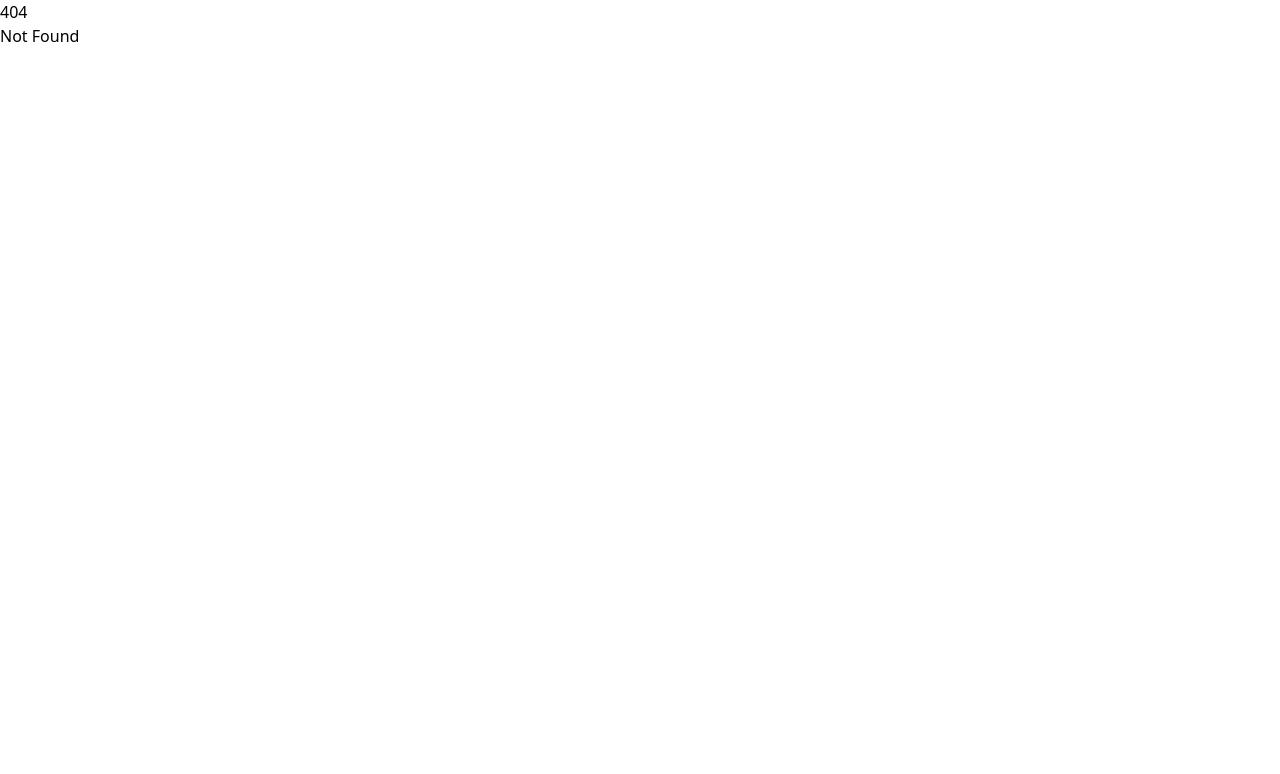
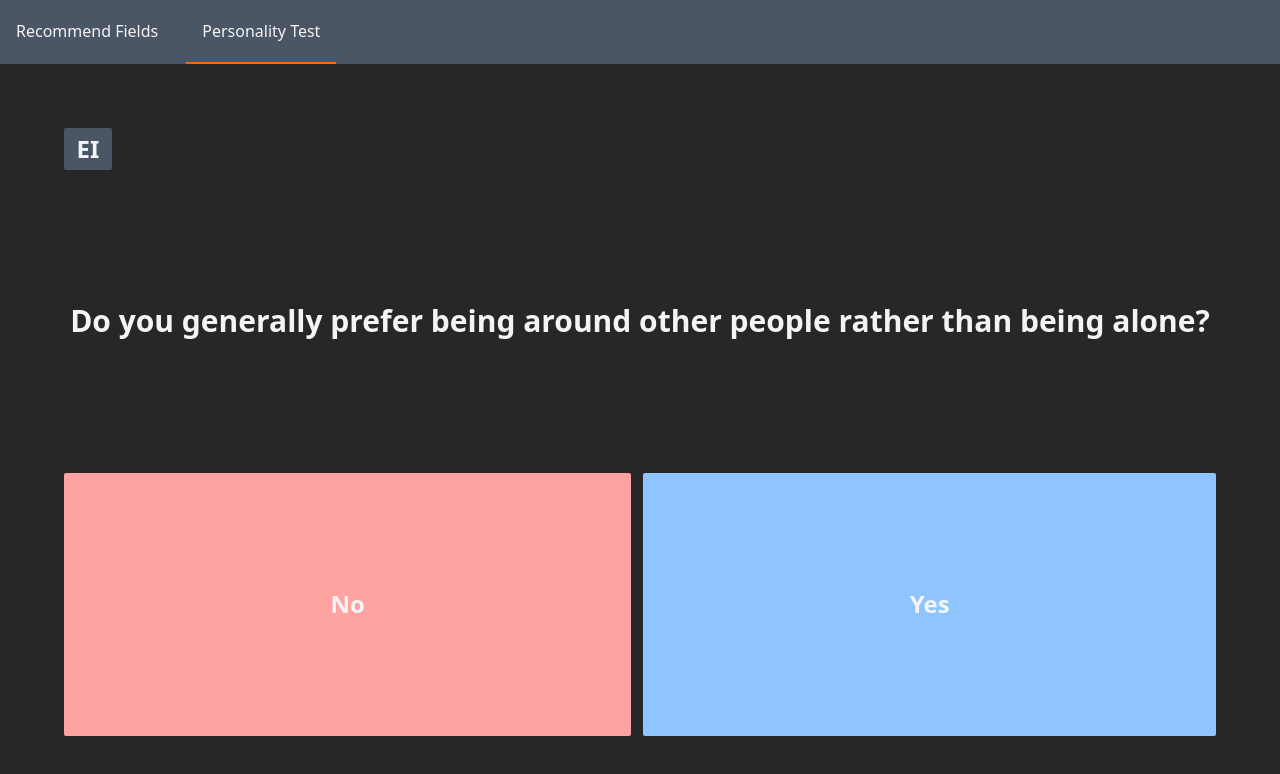
Before and after one commit to jagustinus/ukdc-app-what-is-your-mbti, a SvelteKit app: page /personality-test in a window 1280 px wide. Before the commit this address had no page. Shown: the top 774 px of the page. Built offline with nearby package versions, Linux system fonts and the light colour scheme.

Commit message:
feat(personality-test): add personality test pages

```diff
--- /dev/null
+++ b/src/routes/(default)/+layout.svelte
@@ -0,0 +1,15 @@
+<script lang="ts">
+	import { page } from '$app/stores';
+	import Navbar from '$lib/components/Navbar.svelte';
+	let { children } = $props();
+</script>
+
+<div class="min-h-screen bg-zinc-800">
+	<header>
+		<Navbar />
+	</header>
+
+	<div class="content text-zinc-100">
+		{@render children()}
+	</div>
+</div>
--- /dev/null
+++ b/src/routes/(default)/personality-test/+error.svelte
@@ -0,0 +1,5 @@
+<script>
+  import { page } from '$app/state';
+</script>
+<p>Error: {page.status}</p>
+<p>Message: {page?.error?.message}</p>
--- /dev/null
+++ b/src/routes/(default)/personality-test/+layout.svelte
@@ -0,0 +1,7 @@
+<script lang="ts">
+
+  const { children } = $props();
+
+</script>
+
+{@render children()}
--- /dev/null
+++ b/src/routes/(default)/personality-test/+page.svelte
@@ -0,0 +1,44 @@
+<script lang="ts">
+	const { data } = $props();
+	let type_of_question = $state(0);
+	let number_of_questions = $state(0);
+
+	const handleNextQuestion = () => {
+		if (
+			type_of_question >= data.questions.length - 1 &&
+			number_of_questions >= data.questions[type_of_question].question.length - 1
+		) {
+			return;
+		}
+
+		if (number_of_questions < data.questions[type_of_question].question.length - 1) {
+			number_of_questions += 1;
+		} else {
+			type_of_question += 1;
+			number_of_questions = 0;
+		}
+	};
+</script>
+
+<div class="m-16 flex h-[38rem] max-w-full flex-col gap-5">
+	<div
+		class="flex h-12 w-12 items-center justify-center rounded-xs bg-gray-600 text-center text-2xl font-semibold"
+	>
+		<p>{data.questions[type_of_question].dimension.toUpperCase()}</p>
+	</div>
+	<div class="bordepx-10 flex h-1/2 items-center justify-center text-center text-wrap">
+		<p class="text-3xl font-semibold max-md:text-xl">
+			{data.questions[type_of_question].question[number_of_questions]}
+		</p>
+	</div>
+	<div class="flex h-1/2 gap-3 max-md:flex-col-reverse">
+		<button
+			onclick={handleNextQuestion}
+			class="grow cursor-pointer rounded-xs bg-red-300 px-3 text-2xl font-semibold">No</button
+		>
+		<button
+			onclick={handleNextQuestion}
+			class="grow cursor-pointer rounded-xs bg-blue-300 px-3 text-2xl font-semibold">Yes</button
+		>
+	</div>
+</div>
--- /dev/null
+++ b/src/routes/(default)/personality-test/+page.ts
@@ -0,0 +1,84 @@
+export const load = () => {
+	const list_ei_questions = {
+		dimension: 'ei',
+		question: [
+			'Do you generally prefer being around other people rather than being alone?',
+			'Do you find yourself energized after social gatherings?',
+			'Do you tend to speak before thinking things through?',
+			'Do you enjoy meeting new people on a regular basis?',
+			'Do you prefer working in group settings over working alone?',
+			'Are you comfortable speaking up in large meetings or groups?',
+			'Do you like being the center of attention?',
+			'Do you need alone time to recharge after socializing?',
+			'Do you prefer thinking through ideas before sharing them?',
+			'Do you find it draining to be in social situations for extended periods?',
+			'Do you prefer deep one-on-one conversations to large group discussions?',
+			'Do you often reflect internally before taking action?'
+		]
+	};
+
+	const list_sn_questions = {
+		dimension: 'sn',
+		question: [
+			'Are you more interested in concrete facts and details than abstract theories?',
+			'Do you trust experience and practical applications more than theoretical ideas?',
+			'Do you focus more on the present reality than future possibilities?',
+			'Do you prefer step-by-step instructions over figuring things out along the way?',
+			'Are you more practical than imaginative?',
+			'Do you prefer established methods over experimental approaches?',
+			'Do you value tradition and proven history?',
+			'Do you enjoy thinking about possibilities and the big picture?',
+			'Do you often find patterns and connections that others miss?',
+			'Are you frequently thinking about the future and what could be?',
+			'Do you enjoy theoretical discussions and abstract concepts?',
+			'Do you prefer innovation over tradition?'
+		]
+	};
+
+	const list_tf_questions = {
+		dimension: 'tf',
+		question: [
+			'Do you value objective truth over maintaining social harmony?',
+			'When making decisions, do you prioritize logic over personal values?',
+			'Are you comfortable with constructive criticism and debates?',
+			'Do you prefer analyzing things objectively rather than considering feelings?',
+			"Do you find it easy to give honest feedback even if it might hurt someone's feelings?",
+			'Do you make decisions based primarily on facts and evidence?',
+			'Do you value efficiency over cooperation?',
+			"Do you often consider how decisions will affect other people's feelings?",
+			'Do you value personal expressions of appreciation?',
+			'Is maintaining harmony in a group more important than being right?',
+			'Do you make decisions based on what feels right?',
+			"Do you empathize strongly with others' struggles?"
+		]
+	};
+
+	const list_jp_questions = {
+		dimension: 'jp',
+		question: [
+			'Do you prefer to have a detailed plan rather than being spontaneous?',
+			'Does having unfinished business or unresolved decisions bother you?',
+			'Do you prefer finishing one project completely before starting another?',
+			'Do you like having a structured daily routine?',
+			'Do you make to-do lists and schedules regularly?',
+			'Do you arrive early or exactly on time for appointments?',
+			'Are you stressed by last-minute changes to plans?',
+			'Do you like keeping your options open as long as possible?',
+			'Do you enjoy adapting to new situations and changes?',
+			'Are deadlines more like suggestions to you?',
+			'Do you find routines limiting or boring?',
+			'Do you prefer flexibility over structure in your work and life?'
+		]
+	};
+
+	const list_questions = [
+		list_ei_questions,
+		list_sn_questions,
+		list_tf_questions,
+		list_jp_questions
+	];
+
+	return {
+		questions: list_questions
+	};
+};
```
